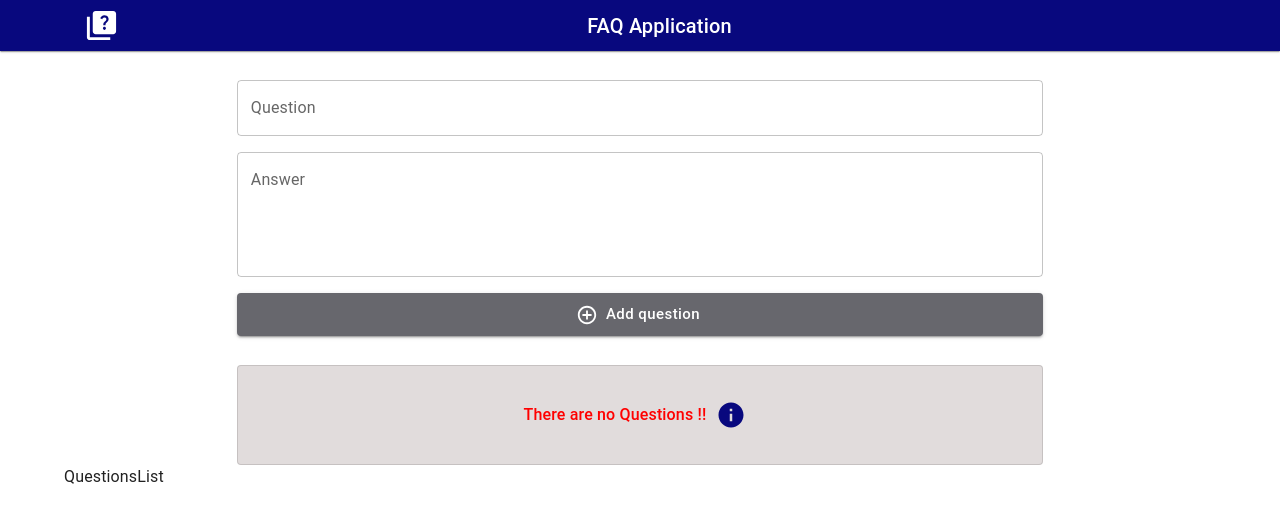
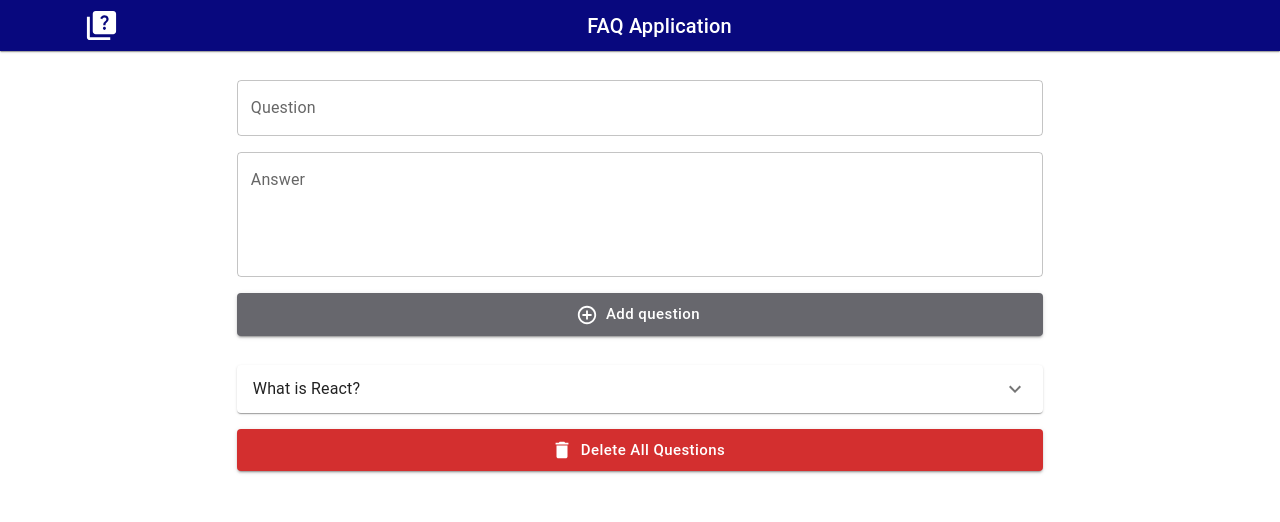
Before and after one commit to Tamer-E-Amer/FAQ-ReactApp, a React (Create React App) app: page / in a window 1280 px wide. Shown: the top 522 px of the page. Built offline with nearby package versions, Linux system fonts and the light colour scheme.

Commit message:
Question List Component

```diff
--- a/src/App.js
+++ b/src/App.js
@@ -17,7 +17,7 @@ const App = () => {
       <Navbar />
       <Container>
       <QAForm/>
-      <NoQuestions/>
+      {/* <NoQuestions/> */}
       <QuestionsList/>
       </Container>
       </ThemeProvider>
--- a/src/components/QuestionsList/QuestionsList.jsx
+++ b/src/components/QuestionsList/QuestionsList.jsx
@@ -3,9 +3,57 @@
  */
 
 import React from "react";
+// mui components
+import Accordion from "@mui/material/Accordion";
+import AccordionSummary from "@mui/material/AccordionSummary";
+import AccordionDetails from "@mui/material/AccordionDetails";
+import Typography from "@mui/material/Typography";
+import ExpandMoreIcon from "@mui/icons-material/ExpandMore";
+import Box from "@mui/material/Box";
+import Button from "@mui/material/Button";
+
+// mui icons
+import DeleteIcon from "@mui/icons-material/Delete";
 
 const QuestionsList = () => {
-  return <div>QuestionsList</div>;
+  return (
+    <Box
+      sx={{
+        flexGrow: 1,
+        width: "70%",
+        height: "auto",
+        margin: "1rem auto",
+      }}
+    >
+      {/* accordion : list of questions */}
+      <Accordion>
+        <AccordionSummary
+          expandIcon={<ExpandMoreIcon />}
+          aria-controls="panel1a-content"
+          id="panel1a-header"
+        >
+          <Typography>What is React?</Typography>
+        </AccordionSummary>
+        <AccordionDetails>
+          <Typography>
+            Lorem ipsum dolor sit amet, consectetur adipiscing elit. Suspendisse
+            malesuada lacus ex, sit amet blandit leo lobortis eget.
+          </Typography>
+        </AccordionDetails>
+      </Accordion>
+      {/* delete all  */}
+      <Button
+        variant="contained"
+        color="error"
+        size="large"
+        startIcon={<DeleteIcon />}
+        sx={{ textTransform: "none", margin: "1rem 0" }}
+        fullWidth
+      >
+        Delete All Questions
+      </Button>
+    </Box>
+  );
 };
 
 export default QuestionsList;
```
